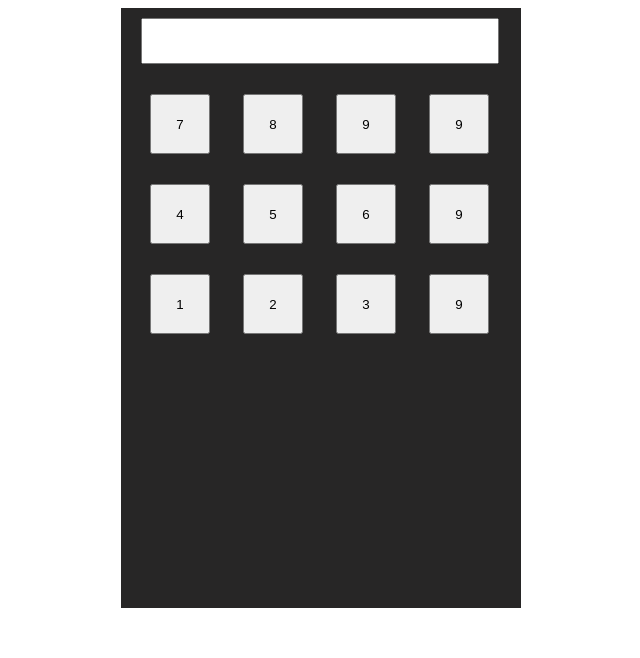
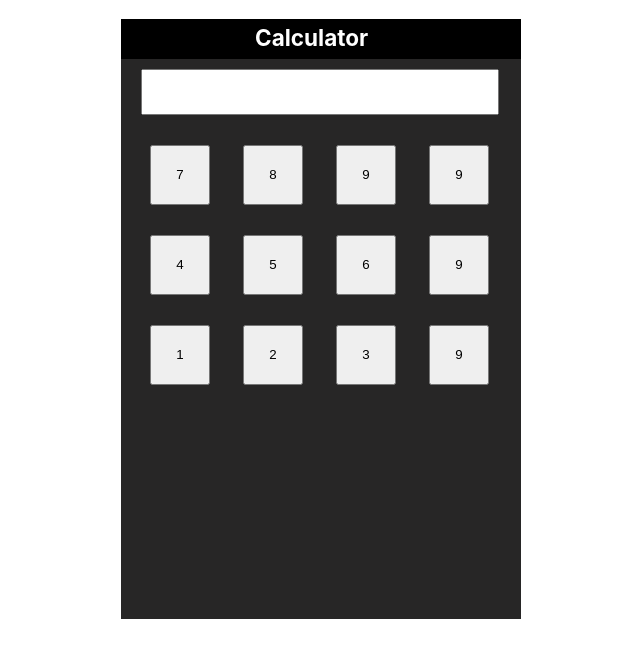
Before and after one commit to mhdyaseen8841/Web_calculator, a plain HTML site: page index.html in a window 1280 px wide. Shown: the whole page, without its empty margins (487-1127 px from the left). Drawn offline with Linux system fonts and the light colour scheme.

Commit message:
conflict resolved?

```diff
--- a/index.html
+++ b/index.html
@@ -8,6 +8,9 @@
     <body>
     <div class="main-body">
 <div class="calc">
+    <div class="header">
+<h2 class="name">Calculator</h2>
+    </div>
     <div class="output">
         <input type="text" class="screen">
     </div>
--- a/style.css
+++ b/style.css
@@ -10,6 +10,7 @@ height: 40px;
 margin-left: 20px;
 margin-top: 10px;
 pointer-events: none;
+<<<<<<< HEAD
 
 }
 .btn{
@@ -17,4 +18,20 @@ pointer-events: none;
     height: 60px;
     margin-left: 29px;
     margin-top: 30px;
+=======
+
 }
+.header{
+    background-color: rgb(0, 0, 0);
+    width: 400px;
+    height: 40px;
+    color: white;
+    font-family: -apple-system, BlinkMacSystemFont, 'Segoe UI', Roboto, Oxygen, Ubuntu, Cantarell, 'Open Sans', 'Helvetica Neue', sans-serif;
+
+    font-size: 15px;
+}
+.name{
+    margin-left:134px;
+    padding-top:5px;
+>>>>>>> title
+}
```
